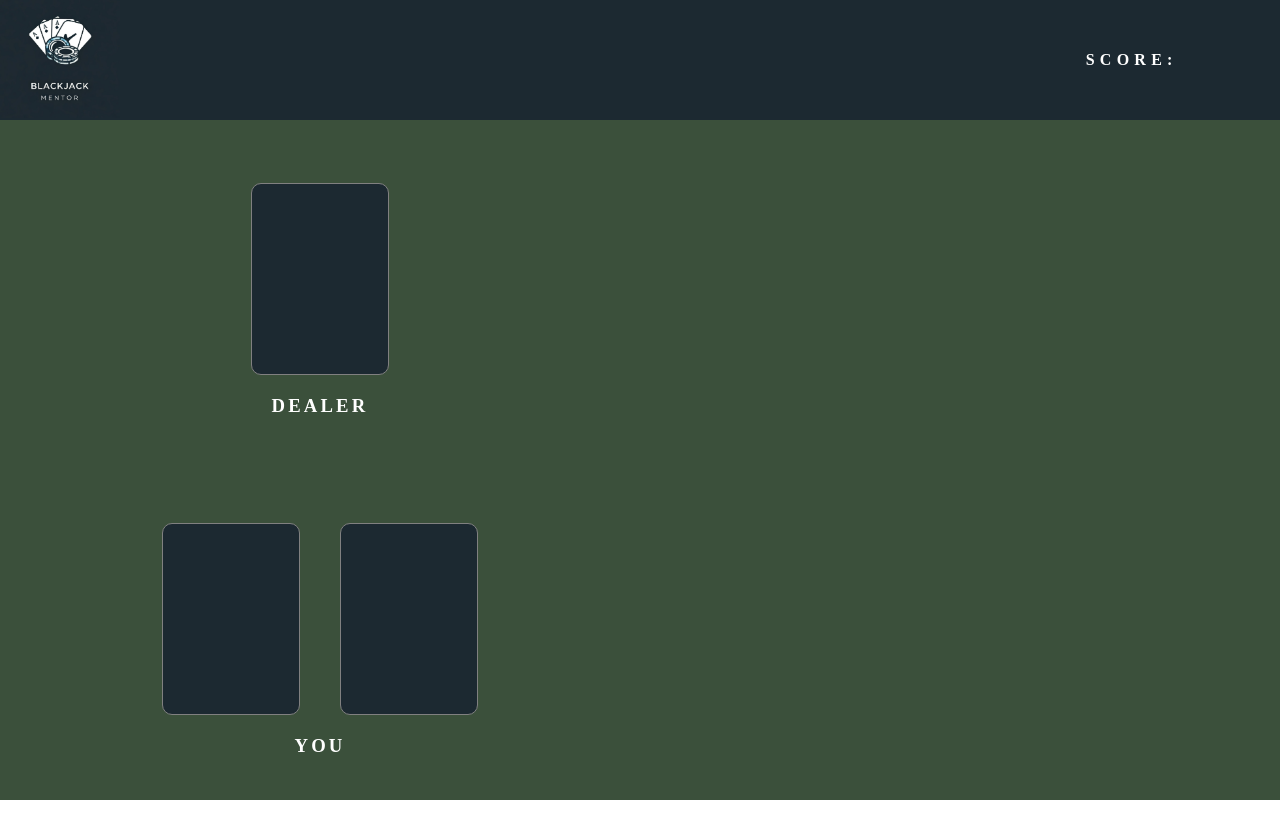
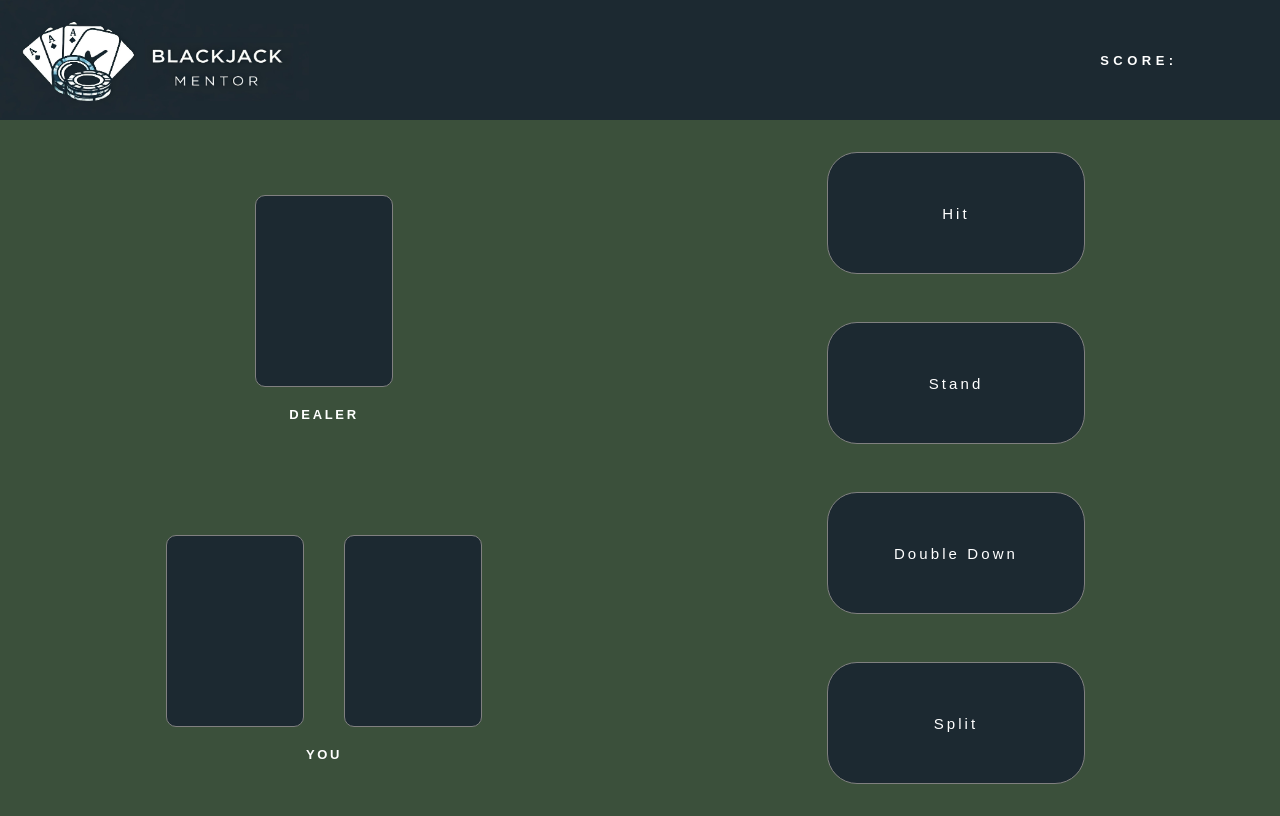
Before and after one commit to ericlyn4s/blackjack-mentor, a plain HTML site: page index.html in a window 1280 px wide. Drawn offline with Linux system fonts and the light colour scheme.

Commit message:
Logo adjustment, quiz secion

```diff
--- a/css/style.css
+++ b/css/style.css
@@ -1,7 +1,8 @@
 * {
     margin: 0;
     padding: 0;
-    font-family:'Sweet Rosetia Sans';
+    font-family:'Arial';
+    font-size: 13px;
 }
 
 header {
@@ -11,6 +12,7 @@ header {
     justify-content: space-between;
     align-items: center;
     color: white;
+    font-variant-caps: small-caps;
 }
 
 #site-logo {
@@ -27,6 +29,7 @@ header {
 #main-section {
     background-color: rgb(59, 80, 59);
     display: flex;
+    padding: 1vh;
 }
 
 #cards {
@@ -61,9 +64,29 @@ header {
     margin: 20px;
 }
 
-
-
 #quiz {
     width: 50vw;
     height: 85vh;
+    display: flex;
+    flex-direction: column;
+    align-items: center;
+    justify-content: space-around;
 }
+
+.answer-box {
+    width: 20vw;
+    height: 15vh;
+    border: 1px solid gray;
+    background-color: #1c2931;
+    border-radius: 30px;
+    color: white;
+    display: flex;
+    justify-content: center;
+    align-items: center;
+    font-size: 15px;
+    letter-spacing: 0.3cap;
+}
+
+.answer-box:hover {
+    background: gray;
+}
--- a/index.html
+++ b/index.html
@@ -9,7 +9,7 @@
 
 <body>
     <header>
-        <div><img src="images/logo.jpg" id="site-logo"/></div>
+        <div><img src="images/logo_bjm.png" id="site-logo"/></div>
         <div id="score-section">SCORE: </div>
     </header>
 
@@ -29,7 +29,10 @@
 
         </div>
         <div id="quiz">
-
+            <div id="answer-one" class="answer-box">Hit</div>
+            <div id="answer-two" class="answer-box">Stand</div>
+            <div id="answer-three" class="answer-box">Double Down</div>
+            <div id="answer-four" class="answer-box">Split</div>
         </div>
     </section>
 </body>
```
Also changed, not shown: images/logo_bjm.png (added).
